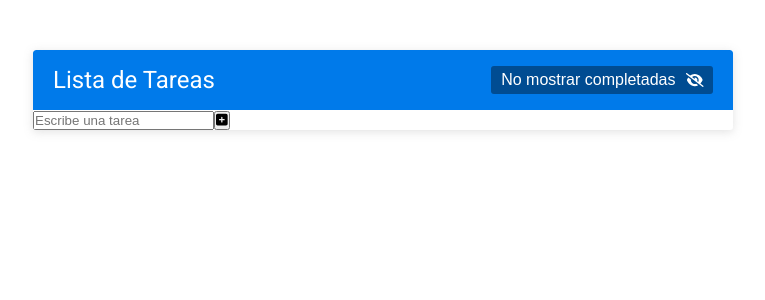
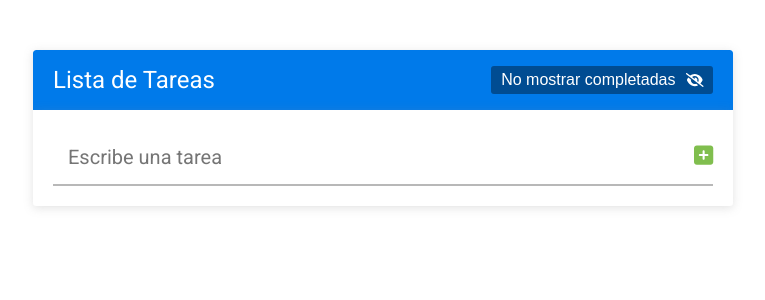
Before and after one commit to kyiroywops/app_lista_tareas, a React (Create React App) app: page / in a window 1280 px wide. Shown: the top 300 px of the page, without its empty margins (257-1022 px from the left). Built offline with nearby package versions, Linux system fonts and the light colour scheme; the HTML template or start-up script is replaced by a standard one.

Commit message:
cambios formulario tareas add

```diff
--- a/src/App.css
+++ b/src/App.css
@@ -50,3 +50,41 @@
 	font-size: 14px;
 	margin-left: 10px;
 }
+
+/* * --- --- ---  FORMULARIO AGREGAR --- --- --- */
+.formulario-tareas {
+	display: flex;
+	justify-content: space-between;
+	align-items: center;
+	position: relative;
+	padding: 20px;
+	box-shadow: 0 2px 10px rgba(139,139,139,.25);
+}
+
+.formulario-tareas__input {
+	border: none;
+	padding: 15px;
+	width: 100%;
+	font-size: 20px;
+	font-family: 'Roboto', sans-serif;
+	border-bottom: 2px solid #b8b8b8;
+}
+
+.formulario-tareas__input:focus {
+	outline: none;
+	border-bottom: 2px solid var(--azul);
+}
+
+.formulario-tareas__btn {
+	position: absolute;
+	bottom: 40px;
+	right: 20px;
+	border: none;
+	background: none;
+	cursor: pointer;
+}
+
+.formulario-tareas__icono-btn {
+	font-size: 22px;
+	color: var(--verde);
+}
```
